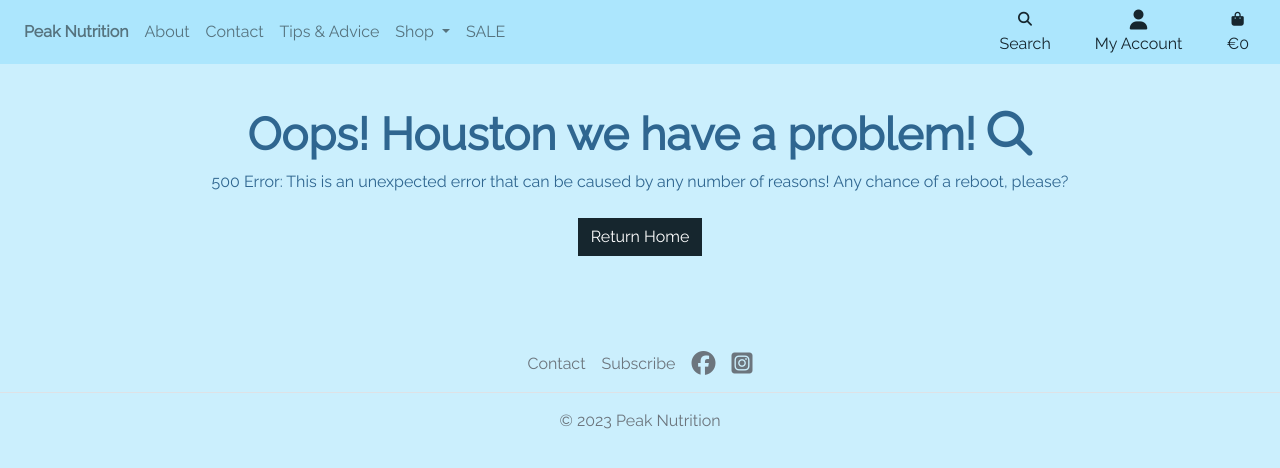
After one commit to culanomeara/pp5-peaknutrition, a Django app: template templates/500.html in a window 1280 px wide. The commit adds this page. Shown: the top 468 px of the page. Run offline with Django 3.2, Linux system fonts and the light colour scheme; the template is opened without the code that fills it, so the values that code supplies are empty; some libraries are stand-ins or nearby versions.

Commit message:
Added docstrings to forms, models and views. Added 500 error page

```diff
--- a/articles/forms.py
+++ b/articles/forms.py
@@ -3,7 +3,9 @@ from .models import Article
 
 
 class ArticleForm(forms.ModelForm):
-
+    """
+    A view to show article form
+    """
     class Meta:
         model = Article
         fields = ('title', 'excerpt',
--- a/articles/models.py
+++ b/articles/models.py
@@ -3,6 +3,9 @@ from django.contrib.auth.models import User
 
 
 class Article(models.Model):
+    """
+    Article model
+    """
     title = models.CharField(max_length=200, unique=True)
     slug = models.SlugField(max_length=200, unique=True)
     author = models.ForeignKey(
--- a/checkout/forms.py
+++ b/checkout/forms.py
@@ -3,6 +3,9 @@ from .models import Order
 
 
 class OrderForm(forms.ModelForm):
+    """
+    Order form
+    """
     class Meta:
         model = Order
         fields = ('full_name', 'email', 'phone_number',
--- a/checkout/models.py
+++ b/checkout/models.py
@@ -10,6 +10,9 @@ from products.models import Product
 
 
 class Order(models.Model):
+    """
+    Order model
+    """
     order_number = models.CharField(max_length=32, null=False, editable=False)
     full_name = models.CharField(max_length=50, null=False, blank=False)
     email = models.EmailField(max_length=254, null=False, blank=False)
@@ -65,6 +68,9 @@ class Order(models.Model):
 
 
 class OrderLineItem(models.Model):
+    """
+    Order Line Item Model
+    """
     order = models.ForeignKey(
         Order, null=False, blank=False, on_delete=models.CASCADE,
         related_name='lineitems')
--- a/home/templates/home/about.html
+++ b/home/templates/home/about.html
@@ -23,7 +23,7 @@
     </div>
     <div class="row mt-5">
         <div class="col-md-6 mb-3">
-            <img src="{{ MEDIA_URL }}trish_garrett_nutrition.jpeg" style = "width:90%" alt="Trish Garrett, Nutritionist">
+            <img src="{{ MEDIA_URL }}trish_garrett_nutrition.jpeg" style = "width:100%" alt="Trish Garrett, Nutritionist">
         </div>
         <div class="col-md-6 d-flex flex-column justify-content-center">
             <h2>Background, Qualifications and Experience</h2>
--- a/products/forms.py
+++ b/products/forms.py
@@ -3,7 +3,9 @@ from .models import Product, Category
 
 
 class ProductForm(forms.ModelForm):
-
+    """
+    Product form
+    """
     class Meta:
         model = Product
         fields = '__all__'
--- /dev/null
+++ b/templates/500.html
@@ -0,0 +1,18 @@
+{% extends 'base.html' %}
+{% load static %}
+
+{% block page_header %}
+    <div class="container header-container">
+        <div class="row">
+            <div class="col"></div>
+        </div>
+    </div>
+{% endblock %}
+
+{% block content %}
+<div class="d-flex flex-column align-items-center my-5">
+    <h1>Oops! Houston we have a problem! <i class="fas fa-search"></i></h1>
+    <p>500 Error: This is an unexpected error that can be caused by any number of reasons! Any chance of a reboot, please?</p>
+    <a href="{% url 'home' %}" class="btn btn-black rounded-0 my-2">Return Home</a>
+</div>
+{% endblock %}
```
Also changed, not shown: products/models.py (+9 -0 lines).
